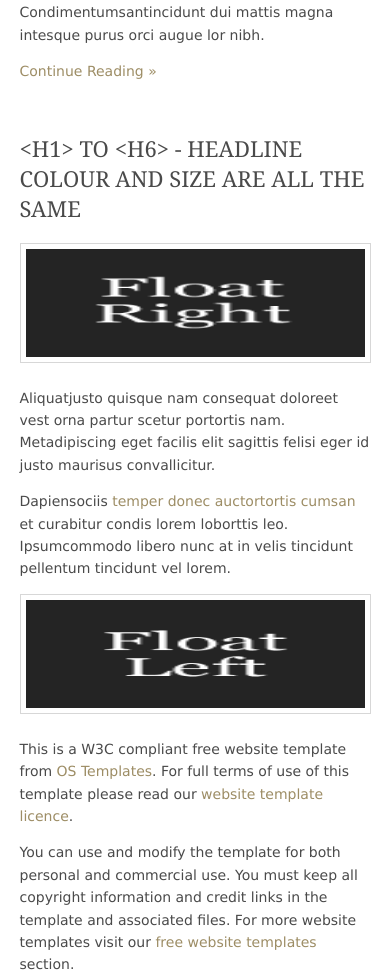
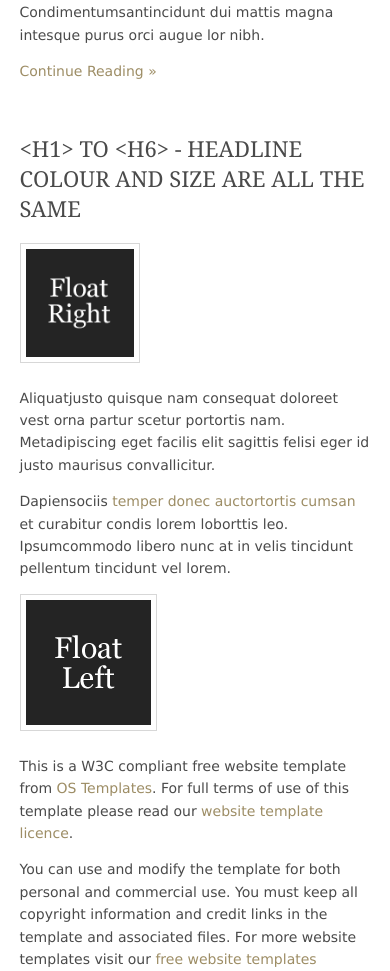
Before and after one commit to itsnobita/Nobi, a PHP site: page /pages/sidebar-left.html in a window 390 px wide. Shown: the part 1517-2488 px from the top of the page. Run offline with PHP 8.4, Linux system fonts and the light colour scheme.

Commit message:
Update layout.css

```diff
--- a/layout/styles/layout.css
+++ b/layout/styles/layout.css
@@ -346,7 +346,7 @@ table a, #comments a{background-color:inherit;}
 
 
 @media screen and (max-width:750px){
-	.imgl, .imgr{display:inline-block; float:none;width:1200px;height:120px; margin:0 0 10px 0;}
+	.imgl, .imgr{display:inline-block; float:none; margin:0 0 10px 0;}
 	.fl_left, .fl_right{display:block; float:none;}
 	.one_half, .one_third, .two_third, .one_quarter, .two_quarter, .three_quarter{display:block; float:none; width:auto; margin:0 0 50px 0; padding:0;}
 	.group .group > *:last-child, .clear .clear > *:last-child, .clear .group > *:last-child, .group .clear > *:last-child{margin-bottom:0;}/* Experimental - Needs more testing in different situations, stops double margin when stacking */
@@ -362,7 +362,10 @@ table a, #comments a{background-color:inherit;}
 
 	#footer{padding-bottom:30px;}/* Not needed, just looks better. Compensates for the grid elements bottom margin when stacked */
 }
-
+   img.imgr{
+  width: 120px;
+  height: auto;
+}
 
 /* Other
 --------------------------------------------------------------------------------------------------------------- */
```
